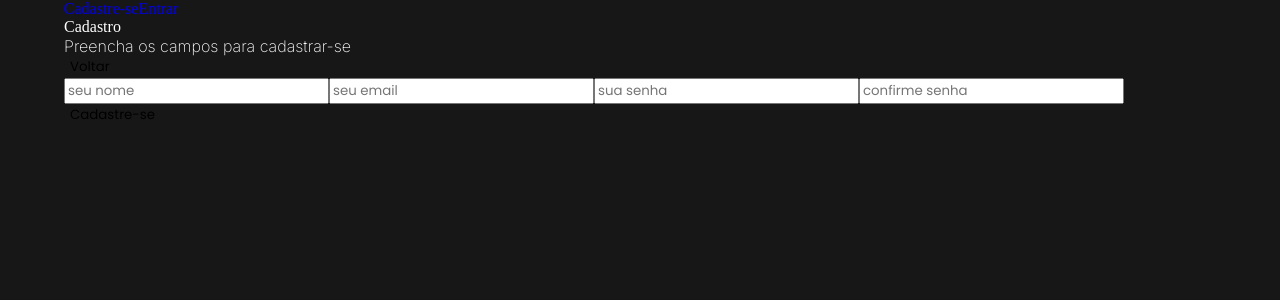
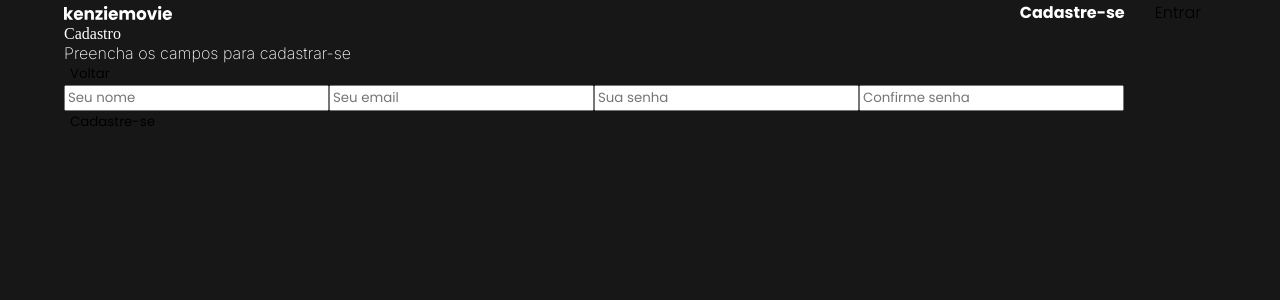
Before and after one commit to grupo-8-tsunode/kenzie-movie-MathGoOli-eltonferrs-jefersonbsantos-MayconFeh, a React (Vite) app: page /register in a window 1280 px wide. Shown: the top 300 px of the page. Built offline with nearby package versions, Linux system fonts and the light colour scheme.

Commit message:
feat: register page styling

```diff
--- a/src/pages/Home/index.tsx
+++ b/src/pages/Home/index.tsx
@@ -3,6 +3,7 @@ import Film from "../../assets/teste.png";
 import Star from "../../assets/star.svg";
 import { HomeStyled } from "./style";
 import { H3Styled } from "../../styles/typography";
+import { Link } from "react-router-dom";
 
 export const Home = () => {
   return (
@@ -11,7 +12,9 @@ export const Home = () => {
         <img className="logo" src={Logo} alt="Logo Kenziemovie" />
         <div>
           <button className="signUp__button">Cadastre-se</button>
-          <button className="singIn__button">Entrar</button>
+          <Link to={"/login"} className="singIn__button">
+            Entrar
+          </Link>
         </div>
       </header>
       <main className="homeMain__container">
--- a/src/pages/Home/style.ts
+++ b/src/pages/Home/style.ts
@@ -28,6 +28,13 @@ export const HomeStyled = styled.div`
     border-radius: 20px;
     font-weight: 700;
     font-size: 17px;
+  }
+
+  a {
+    font-family: "Poppins";
+    color: var(--color-black);
+    text-decoration: none;
+    padding-inline: 15px;
   }
 
   .homeMain__container {
--- a/src/pages/Register/index.tsx
+++ b/src/pages/Register/index.tsx
@@ -1,28 +1,41 @@
-import { useForm ,SubmitHandler} from "react-hook-form"
-import { Link } from "react-router-dom"
-import { TypeResgisterFormValue, registerSchema } from "./registerSchema"
-import { zodResolver } from "@hookform/resolvers/zod"
-import { useContext } from "react"
-import { UserContext } from "../../providers/UserContext"
+import { useForm, SubmitHandler } from "react-hook-form";
+import { Link } from "react-router-dom";
+import { TypeResgisterFormValue, registerSchema } from "./registerSchema";
+import { zodResolver } from "@hookform/resolvers/zod";
+import { useContext } from "react";
+import { UserContext } from "../../providers/UserContext";
+import { RegisterStyled } from "./style";
+import Logo from "../../assets/kenziemovie.svg";
 
 export const Register = () => {
-    const {register,handleSubmit,reset, formState: {errors}} = useForm<TypeResgisterFormValue>({resolver:zodResolver(registerSchema)})
+  const {
+    register,
+    handleSubmit,
+    reset,
+    formState: { errors },
+  } = useForm<TypeResgisterFormValue>({
+    resolver: zodResolver(registerSchema),
+  });
 
-    const { registerNewuser}= useContext(UserContext)
+  const { registerNewuser } = useContext(UserContext);
 
-    const registerUser:SubmitHandler<TypeResgisterFormValue> =(data)=>{
-        registerNewuser(data)
-        reset()
-    }
+  const registerUser: SubmitHandler<TypeResgisterFormValue> = (data) => {
+    registerNewuser(data);
+    reset();
+  };
 
   return (
-        <>
+    <RegisterStyled>
       <header>
-                <nav>
-                    {/*logo */}
+        <nav className="nav__container">
+          <img src={Logo} alt="" />
           <div>
-                        <Link to={"/register"}>Cadastre-se</Link>
-                        <Link to={"/login"}>Entrar</Link>
+            <Link to={"/register"} className="signUp__button">
+              Cadastre-se
+            </Link>
+            <Link to={"/login"} className="signIn__button">
+              Entrar
+            </Link>
           </div>
         </nav>
       </header>
@@ -35,17 +48,25 @@ export const Register = () => {
       </div>
       <form onSubmit={handleSubmit(registerUser)}>
         <div>
-                    <input type="text" {...register("name")} placeholder="seu nome" />
-                    {errors.name ? <p>{errors.name.message}</p>:null}
-                    <input type="email" {...register("email")}  placeholder="seu email"/>
-                    {errors.email ? <p>{errors.email.message}</p>:null}
-                    <input type="password" {...register("password")} placeholder="sua senha" />
-                    {errors.password ? <p>{errors.password.message}</p>:null}
-                    <input type="password"  {...register("confirm")} placeholder="confirme senha" />
-                    {errors.confirm ? <p>{errors.confirm.message}</p>:null}
+          <input type="text" {...register("name")} placeholder="Seu nome" />
+          {errors.name ? <p>{errors.name.message}</p> : null}
+          <input type="email" {...register("email")} placeholder="Seu email" />
+          {errors.email ? <p>{errors.email.message}</p> : null}
+          <input
+            type="password"
+            {...register("password")}
+            placeholder="Sua senha"
+          />
+          {errors.password ? <p>{errors.password.message}</p> : null}
+          <input
+            type="password"
+            {...register("confirm")}
+            placeholder="Confirme senha"
+          />
+          {errors.confirm ? <p>{errors.confirm.message}</p> : null}
         </div>
         <button type="submit">Cadastre-se</button>
       </form>
-        </>
-    )
-}
+    </RegisterStyled>
+  );
+};
--- /dev/null
+++ b/src/pages/Register/style.ts
@@ -0,0 +1,21 @@
+import { styled } from "styled-components";
+
+export const RegisterStyled = styled.div`
+  a {
+    font-family: "Poppins";
+    color: var(--color-black);
+    text-decoration: none;
+    padding-inline: 15px;
+  }
+
+  .nav__container {
+    display: flex;
+    justify-content: space-between;
+    align-items: center;
+  }
+
+  .signUp__button {
+    color: var(--color-white);
+    font-weight: 700;
+  }
+`;
```
Lines whose indentation alone changed are shown as unchanged.
